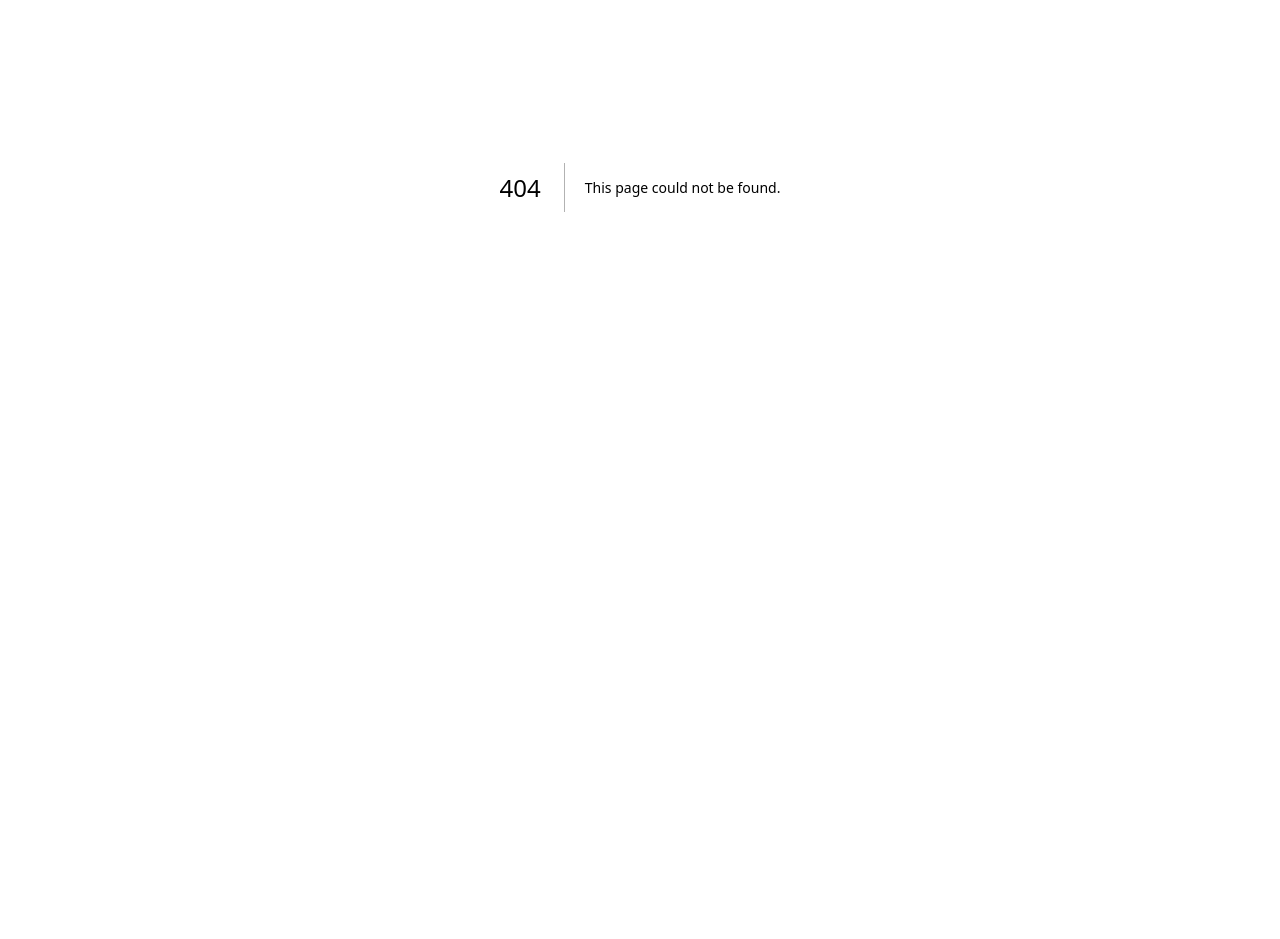
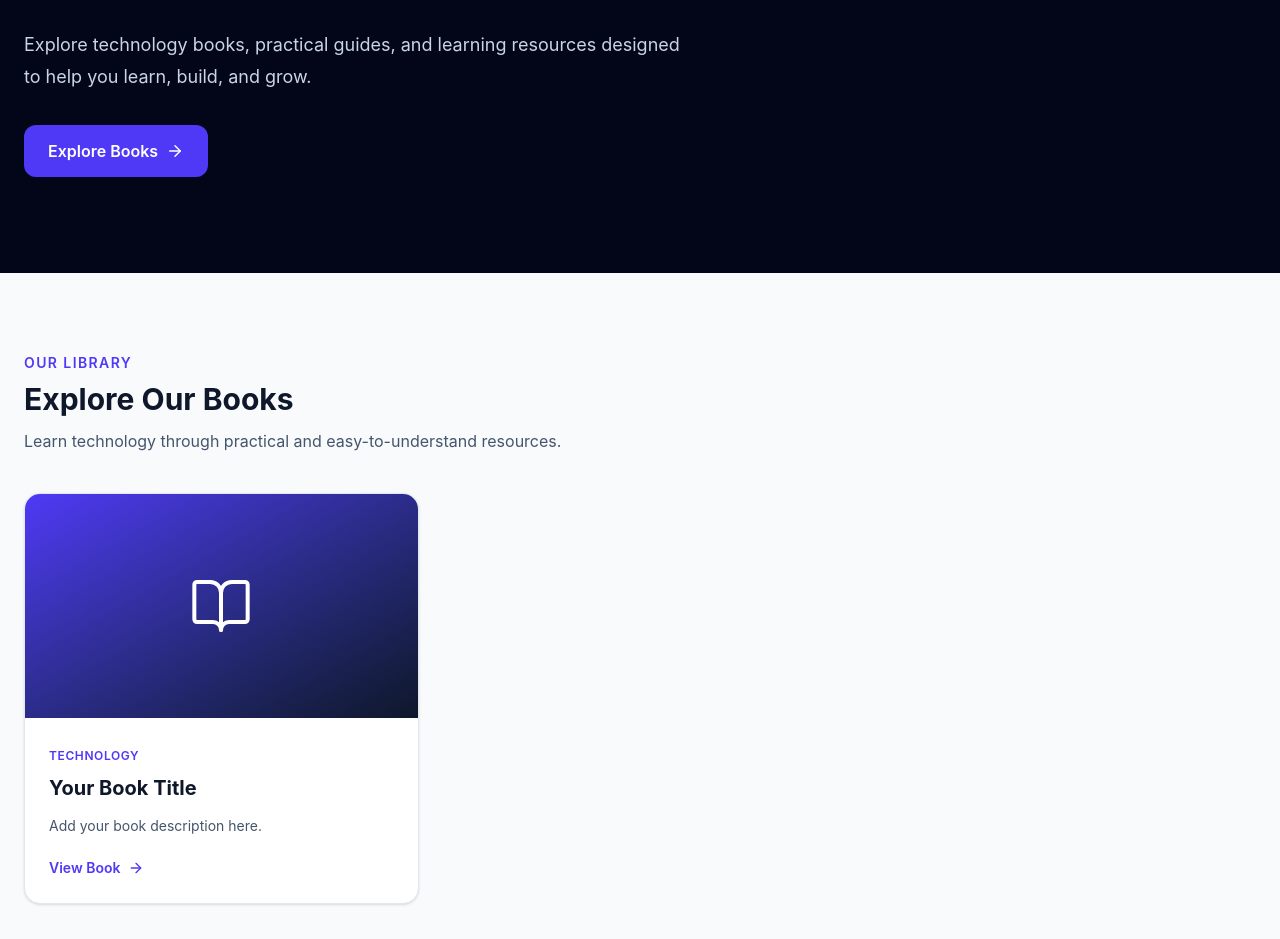
Before and after one commit to MohammedKhan-star/Stackra-services, a Next.js app: page /books in a window 1280 px wide. Before the commit this address had no page. Shown: the part 213-1152 px from the top of the page. Before the commit the page ends 800 px from the top, so only its background shows below. Built offline with nearby package versions, Linux system fonts and the light colour scheme.

Commit message:
Create BooksPage component with featured books
This file implements the BooksPage component, which displays featured books and a library section. It includes a hero section with a title and description, and a grid layout for showcasing books.

```diff
--- /dev/null
+++ b/src/app/books/page.jsx
@@ -0,0 +1,105 @@
+import Link from "next/link";
+import { ArrowRight, BookOpen, Sparkles } from "lucide-react";
+
+const featuredBooks = [
+  {
+    title: "Your Book Title",
+    description: "Add your book description here.",
+    category: "Technology",
+    slug: "your-book-slug",
+  },
+];
+
+export default function BooksPage() {
+  return (
+    <main className="min-h-screen bg-slate-50">
+      {/* Hero */}
+      <section className="relative overflow-hidden bg-slate-950 px-6 py-24 text-white">
+        <div className="mx-auto max-w-7xl">
+          <div className="max-w-3xl">
+            <div className="mb-6 inline-flex items-center gap-2 rounded-full border border-white/10 bg-white/5 px-4 py-2 text-sm text-slate-300">
+              <Sparkles size={16} />
+              STACKRA TECHNOLOGIES
+            </div>
+
+            <h1 className="text-4xl font-bold tracking-tight sm:text-5xl lg:text-6xl">
+              STACKRA Books
+            </h1>
+
+            <p className="mt-6 max-w-2xl text-lg leading-8 text-slate-300">
+              Explore technology books, practical guides, and learning
+              resources designed to help you learn, build, and grow.
+            </p>
+
+            <Link
+              href="#books"
+              className="mt-8 inline-flex items-center gap-2 rounded-xl bg-indigo-600 px-6 py-3.5 font-semibold text-white transition hover:bg-indigo-500"
+            >
+              Explore Books
+              <ArrowRight size={18} />
+            </Link>
+          </div>
+        </div>
+      </section>
+
+      {/* Books */}
+      <section id="books" className="px-6 py-20">
+        <div className="mx-auto max-w-7xl">
+          <div className="mb-10">
+            <p className="text-sm font-semibold uppercase tracking-widest text-indigo-600">
+              Our Library
+            </p>
+
+            <h2 className="mt-2 text-3xl font-bold text-slate-900">
+              Explore Our Books
+            </h2>
+
+            <p className="mt-3 text-slate-600">
+              Learn technology through practical and easy-to-understand
+              resources.
+            </p>
+          </div>
+
+          <div className="grid gap-6 sm:grid-cols-2 lg:grid-cols-3">
+            {featuredBooks.map((book) => (
+              <article
+                key={book.slug}
+                className="group overflow-hidden rounded-2xl border border-slate-200 bg-white shadow-sm transition hover:-translate-y-1 hover:shadow-xl"
+              >
+                <div className="flex h-56 items-center justify-center bg-gradient-to-br from-indigo-600 to-slate-900">
+                  <BookOpen
+                    size={64}
+                    strokeWidth={1.5}
+                    className="text-white"
+                  />
+                </div>
+
+                <div className="p-6">
+                  <span className="text-xs font-semibold uppercase tracking-wider text-indigo-600">
+                    {book.category}
+                  </span>
+
+                  <h3 className="mt-2 text-xl font-bold text-slate-900">
+                    {book.title}
+                  </h3>
+
+                  <p className="mt-3 line-clamp-3 text-sm leading-6 text-slate-600">
+                    {book.description}
+                  </p>
+
+                  <Link
+                    href={`/books/${book.slug}`}
+                    className="mt-5 inline-flex items-center gap-2 text-sm font-semibold text-indigo-600 transition group-hover:gap-3"
+                  >
+                    View Book
+                    <ArrowRight size={16} />
+                  </Link>
+                </div>
+              </article>
+            ))}
+          </div>
+        </div>
+      </section>
+    </main>
+  );
+}
```
